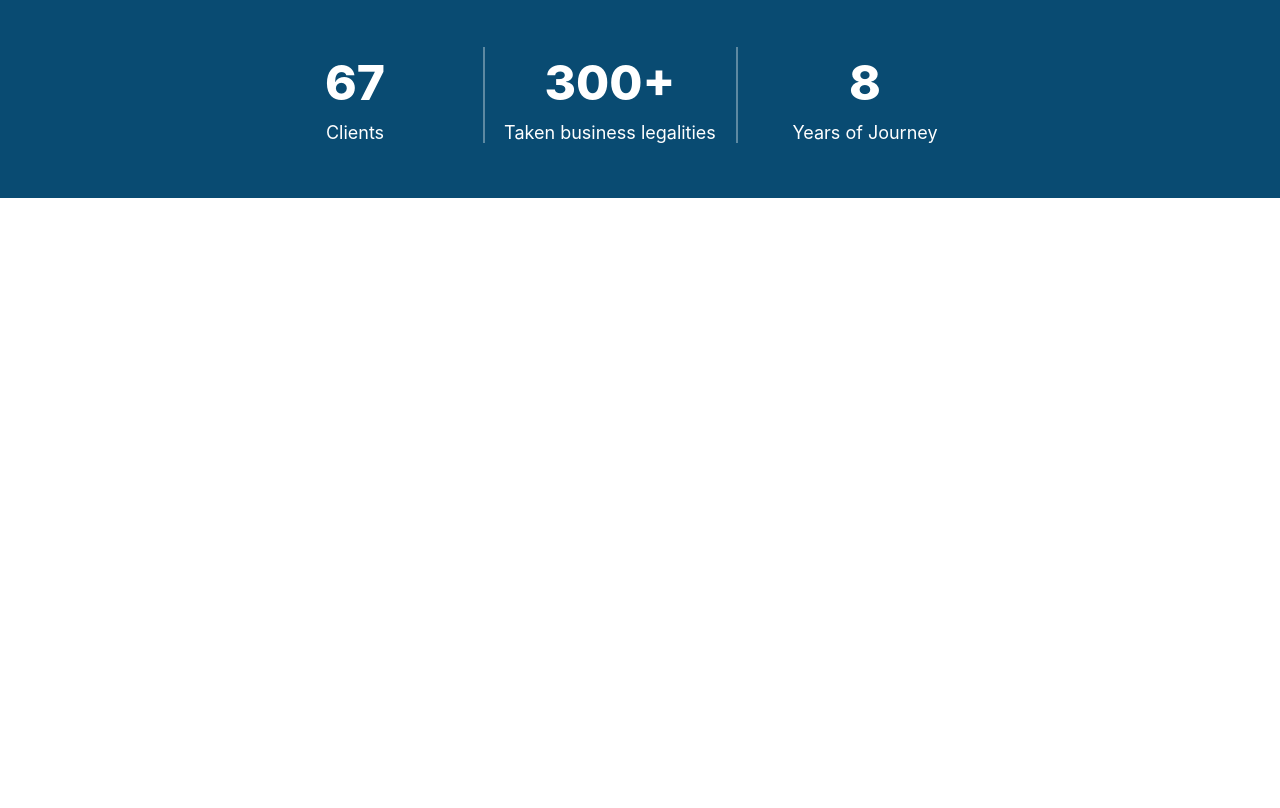
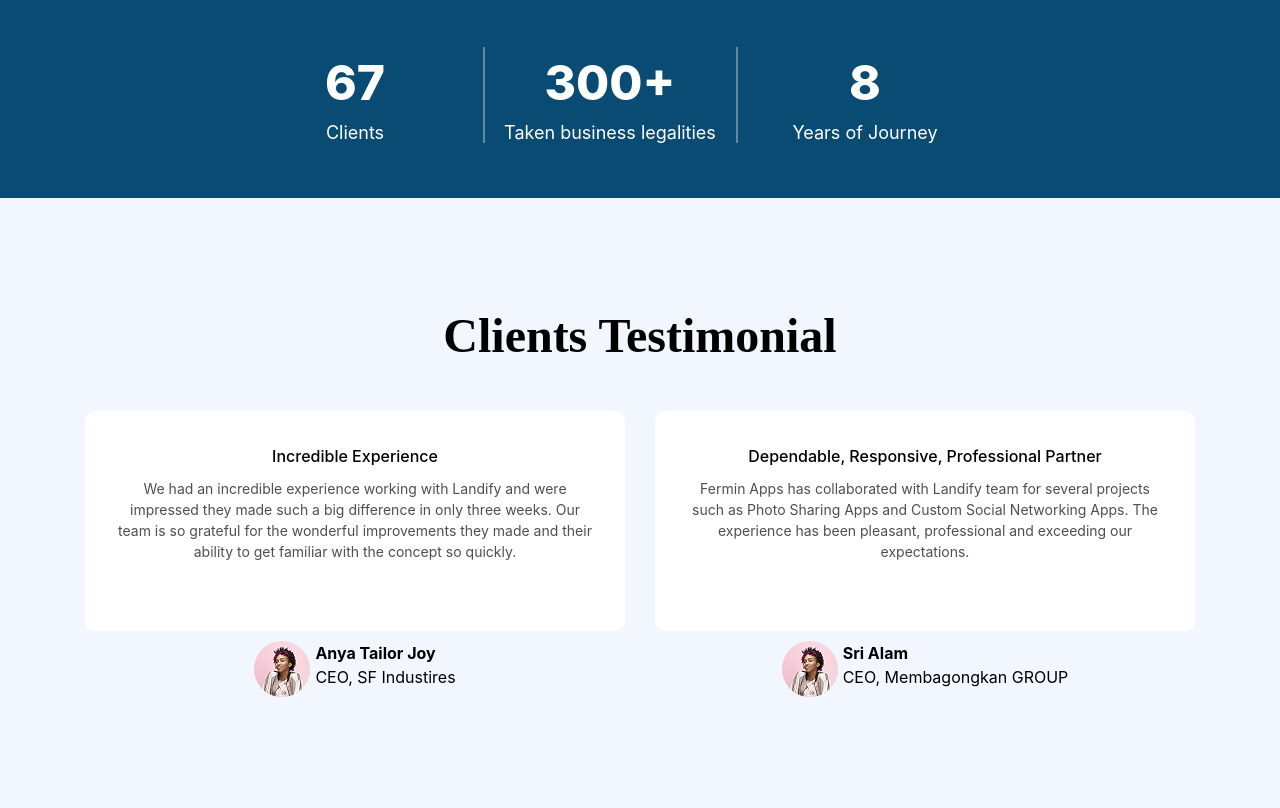
Before and after one commit to sino-Git379/tailwindwork, a website: page index.html in a window 1280 px wide. Shown: the part 1703-2511 px from the top of the page. Before the commit the page ends 1901 px from the top, so only its background shows below. Drawn offline with nearby package versions, Linux system fonts and the light colour scheme; files that its build step writes are made by us from their sources.

Commit message:
Forth section

```diff
--- a/index.html
+++ b/index.html
@@ -110,6 +110,37 @@
             </div>
         </div>
     </section>
+    <section class="max-w-[1440px] mx-auto h-[610px] bg-[#F2F7FF] flex flex-col items-center justify-center gap-y-[30px]">
+        <p class="font-['Times_New_Roman',_Times,_serif] text-[48px] font-[900] text-center">Clients Testimonial</p>
+        <div class="w-[1110px] h-[304px] flex gap-[30px] mx-auto ">
+            <div class="w-[540px] h-[304px] flex flex-col items-center justify-center gap-y-[10px]">
+                <div class="w-[540px] h-[220px] rounded-[10px] flex flex-col justify-center items-center gap-y-[10px] bg-[white]">
+                    <p class="font-[500] text-center">Incredible Experience</p>
+                    <p class="w-[476px] h-[120px] text-[14px] font-[400] text-center text-[#4F4F4F]">We had an incredible experience working with Landify and were impressed they made such a big difference in only three weeks. Our team is so grateful for the wonderful improvements they made and their ability to get familiar with the concept so quickly.</p>
+                </div>
+                <div class="flex gap-[5px]">
+                    <div><img src="./fotimgs/Photo.png" alt=""></div>
+                    <div>
+                        <p class="font-[700]">Anya Tailor Joy</p>
+                        <p class="">CEO, SF Industires</p>
+                    </div>
+                </div>
+            </div>
+            <div class="w-[540px] h-[304px] flex flex-col items-center justify-center gap-y-[10px]">
+                <div class="w-[540px] h-[220px] rounded-[10px] flex flex-col justify-center items-center gap-y-[10px] bg-[white]">
+                    <p class="font-[500] text-center">Dependable, Responsive, Professional Partner</p>
+                    <p class="w-[476px] h-[120px] text-[14px] font-[400] text-center text-[#4F4F4F]">Fermin Apps has collaborated with Landify team for several projects such as Photo Sharing Apps and Custom Social Networking Apps. The experience has been pleasant, professional and exceeding our expectations. </p>
+                </div>
+                <div class="flex gap-[5px]">
+                    <div><img src="./fotimgs/Photo.png" alt=""></div>
+                    <div>
+                        <p class="font-[700]">Sri Alam</p>
+                        <p class="">CEO, Membagongkan GROUP</p>
+                    </div>
+                </div>
+            </div>
+        </div>
+    </section>
 </body>
 
 </html>
```
Also changed, not shown: fotimgs/Photo.png (added).
